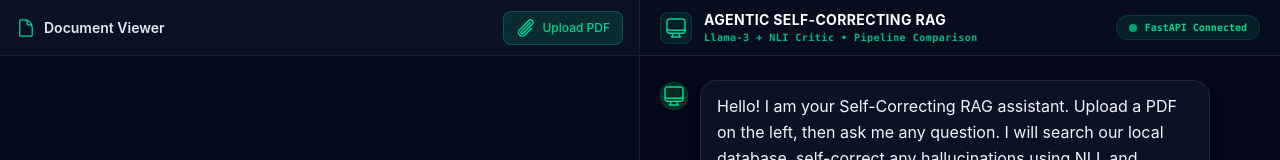
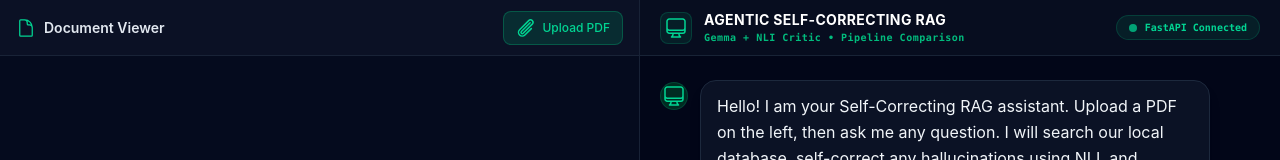
Before and after one commit to DarshanKarna/AGENTIC-RAG-WITH-SELF-CORRECTION-AND-CITATION-HIGHLIGHTING, a React app in the folder frontend/: page / in a window 1280 px wide. Shown: the top 160 px of the page. Built offline with nearby package versions, Linux system fonts and the light colour scheme; the HTML template or start-up script is replaced by a standard one.

Commit message:
feat(frontend): update UI model reference from Llama-3 to Gemma

```diff
--- a/frontend/src/App.jsx
+++ b/frontend/src/App.jsx
@@ -785,7 +785,7 @@ export default function App() {
             </div>
             <div>
               <h1 className="font-bold text-sm tracking-wide text-white">AGENTIC SELF-CORRECTING RAG</h1>
-              <p className="text-[10px] text-emerald-500 font-mono tracking-wider font-semibold">Llama-3 + NLI Critic • Pipeline Comparison</p>
+              <p className="text-[10px] text-emerald-500 font-mono tracking-wider font-semibold">Gemma + NLI Critic • Pipeline Comparison</p>
             </div>
           </div>
           <div className="flex items-center space-x-2 bg-emerald-500/10 border border-emerald-500/20 rounded-full px-3 py-1">
```
